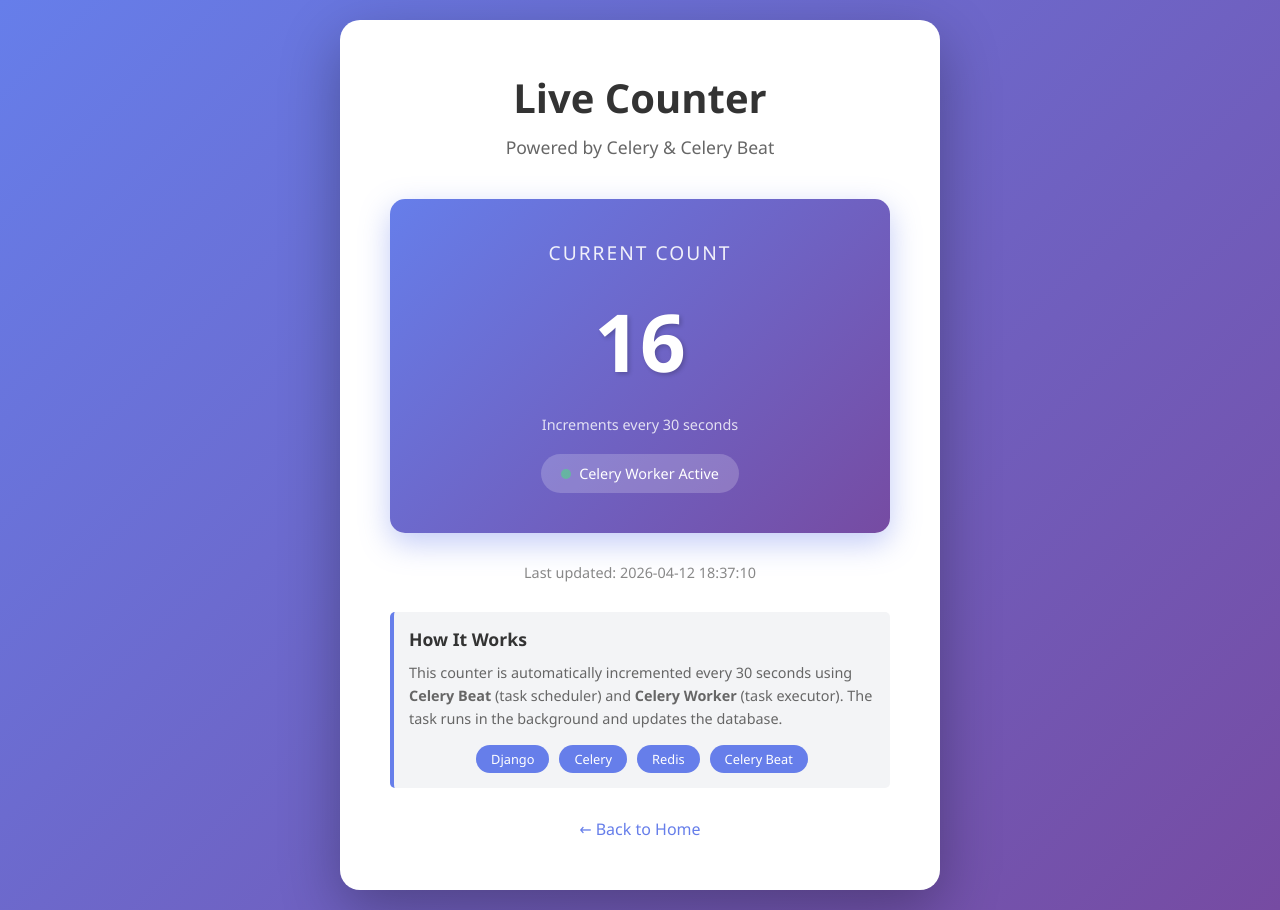
After one commit to antusaha970/cicd_test_django, a Django app: page /counter/ in a window 1280 px wide. The commit adds this page. Run offline with Django 5.2, Linux system fonts and the light colour scheme; data comes from the database, SQL or seed files in the repository; both versions use the stored data as it was after the commit; parts of the project's set-up code (start-up, migrations or seed data) failed here and were passed over.

Commit message:
Added celery to the project

```diff
--- a/api/models.py
+++ b/api/models.py
@@ -1,4 +1,15 @@
 from django.db import models
+
+
+class Counter(models.Model):
+    value = models.PositiveIntegerField(default=0)
+    last_updated = models.DateTimeField(auto_now=True)
+
+    def __str__(self):
+        return f"Counter: {self.value}"
+
+    class Meta:
+        verbose_name_plural = "Counters"
 
 
 class Category(models.Model):
--- a/api/views.py
+++ b/api/views.py
@@ -6,7 +6,7 @@ from rest_framework import viewsets, status
 from rest_framework.decorators import api_view
 from rest_framework.response import Response
 from django.shortcuts import render
-from .models import Category, Product, Order, OrderItem
+from .models import Category, Product, Order, OrderItem, Counter
 from .serializers import (
     CategorySerializer,
     ProductSerializer,
@@ -105,3 +105,18 @@ def home(request):
         'page_title': 'Django CI/CD'
     }
     return render(request, 'home.html', context)
+
+
+def counter_page(request):
+    """
+    View for the counter page that displays the current counter value.
+    The counter is incremented every 30 seconds by Celery Beat.
+    """
+    # Get or create the counter
+    counter, created = Counter.objects.get_or_create(id=1)
+
+    context = {
+        'counter': counter,
+        'page_title': 'Live Counter'
+    }
+    return render(request, 'counter.html', context)
--- a/config/__init__.py
+++ b/config/__init__.py
@@ -0,0 +1,3 @@
+from .celery import app as celery_app
+
+__all__ = ('celery_app',)
--- a/config/urls.py
+++ b/config/urls.py
@@ -21,5 +21,6 @@ from api import views
 urlpatterns = [
     path('admin/', admin.site.urls),
     path('', views.home, name='home'),
+    path('counter/', views.counter_page, name='counter_page'),
     path('api/', include('api.urls')),
 ]
--- a/requirements.txt
+++ b/requirements.txt
@@ -2,3 +2,5 @@ asgiref==3.11.1
 Django==6.0.3
 djangorestframework==3.17.1
 sqlparse==0.5.5
+celery==5.4.0
+redis==5.2.1
--- /dev/null
+++ b/templates/counter.html
@@ -0,0 +1,251 @@
+<!doctype html>
+<html lang="en">
+  <head>
+    <meta charset="UTF-8" />
+    <meta name="viewport" content="width=device-width, initial-scale=1.0" />
+    <title>{{ page_title }} - Django CICD</title>
+    <style>
+      * {
+        margin: 0;
+        padding: 0;
+        box-sizing: border-box;
+      }
+
+      body {
+        font-family: "Segoe UI", Tahoma, Geneva, Verdana, sans-serif;
+        background: linear-gradient(135deg, #667eea 0%, #764ba2 100%);
+        min-height: 100vh;
+        display: flex;
+        justify-content: center;
+        align-items: center;
+        padding: 20px;
+      }
+
+      .container {
+        background: white;
+        border-radius: 20px;
+        padding: 50px;
+        box-shadow: 0 20px 60px rgba(0, 0, 0, 0.3);
+        text-align: center;
+        max-width: 600px;
+        width: 100%;
+      }
+
+      h1 {
+        color: #333;
+        margin-bottom: 10px;
+        font-size: 2.5rem;
+      }
+
+      .subtitle {
+        color: #666;
+        margin-bottom: 40px;
+        font-size: 1.1rem;
+      }
+
+      .counter-card {
+        background: linear-gradient(135deg, #667eea 0%, #764ba2 100%);
+        border-radius: 15px;
+        padding: 40px;
+        margin: 30px 0;
+        color: white;
+        box-shadow: 0 10px 30px rgba(102, 126, 234, 0.4);
+      }
+
+      .counter-label {
+        font-size: 1.2rem;
+        margin-bottom: 15px;
+        opacity: 0.9;
+        text-transform: uppercase;
+        letter-spacing: 2px;
+      }
+
+      .counter-value {
+        font-size: 5rem;
+        font-weight: bold;
+        margin: 20px 0;
+        text-shadow: 2px 2px 4px rgba(0, 0, 0, 0.2);
+        transition: transform 0.3s ease;
+      }
+
+      .counter-value.updated {
+        transform: scale(1.1);
+      }
+
+      .counter-info {
+        font-size: 0.9rem;
+        opacity: 0.8;
+        margin-top: 15px;
+      }
+
+      .status-indicator {
+        display: inline-flex;
+        align-items: center;
+        gap: 8px;
+        background: rgba(255, 255, 255, 0.2);
+        padding: 10px 20px;
+        border-radius: 25px;
+        margin-top: 20px;
+        font-size: 0.9rem;
+      }
+
+      .status-dot {
+        width: 10px;
+        height: 10px;
+        background: #4ade80;
+        border-radius: 50%;
+        animation: pulse 2s infinite;
+      }
+
+      @keyframes pulse {
+        0%,
+        100% {
+          opacity: 1;
+        }
+        50% {
+          opacity: 0.5;
+        }
+      }
+
+      .back-link {
+        display: inline-block;
+        margin-top: 30px;
+        color: #667eea;
+        text-decoration: none;
+        font-weight: 500;
+        transition: color 0.3s ease;
+      }
+
+      .back-link:hover {
+        color: #764ba2;
+        text-decoration: underline;
+      }
+
+      .last-updated {
+        color: #888;
+        font-size: 0.9rem;
+        margin-top: 20px;
+      }
+
+      .info-box {
+        background: #f3f4f6;
+        border-left: 4px solid #667eea;
+        padding: 15px;
+        margin-top: 30px;
+        border-radius: 5px;
+        text-align: left;
+      }
+
+      .info-box h3 {
+        color: #333;
+        margin-bottom: 10px;
+        font-size: 1.1rem;
+      }
+
+      .info-box p {
+        color: #666;
+        font-size: 0.9rem;
+        line-height: 1.6;
+      }
+
+      .tech-stack {
+        display: flex;
+        justify-content: center;
+        gap: 10px;
+        margin-top: 15px;
+        flex-wrap: wrap;
+      }
+
+      .tech-badge {
+        background: #667eea;
+        color: white;
+        padding: 5px 15px;
+        border-radius: 15px;
+        font-size: 0.8rem;
+        font-weight: 500;
+      }
+    </style>
+  </head>
+  <body>
+    <div class="container">
+      <h1>{{ page_title }}</h1>
+      <p class="subtitle">Powered by Celery & Celery Beat</p>
+
+      <div class="counter-card">
+        <div class="counter-label">Current Count</div>
+        <div class="counter-value" id="counter-value">{{ counter.value }}</div>
+        <div class="counter-info">Increments every 30 seconds</div>
+
+        <div class="status-indicator">
+          <div class="status-dot"></div>
+          <span>Celery Worker Active</span>
+        </div>
+      </div>
+
+      <div class="last-updated">
+        Last updated: {{ counter.last_updated|date:"Y-m-d H:i:s" }}
+      </div>
+
+      <div class="info-box">
+        <h3>How It Works</h3>
+        <p>
+          This counter is automatically incremented every 30 seconds using
+          <strong>Celery Beat</strong> (task scheduler) and
+          <strong>Celery Worker</strong>
+          (task executor). The task runs in the background and updates the
+          database.
+        </p>
+        <div class="tech-stack">
+          <span class="tech-badge">Django</span>
+          <span class="tech-badge">Celery</span>
+          <span class="tech-badge">Redis</span>
+          <span class="tech-badge">Celery Beat</span>
+        </div>
+      </div>
+
+      <a href="{% url 'home' %}" class="back-link">← Back to Home</a>
+    </div>
+
+    <script>
+      // Auto-refresh the counter every 5 seconds to show updates
+      let currentValue = {{ counter.value }};
+
+      function updateCounter() {
+          fetch(window.location.href, {
+              headers: {
+                  'X-Requested-With': 'XMLHttpRequest'
+              }
+          })
+          .then(response => response.text())
+          .then(html => {
+              const parser = new DOMParser();
+              const doc = parser.parseFromString(html, 'text/html');
+              const newValue = doc.getElementById('counter-value').textContent;
+
+              if (parseInt(newValue) !== currentValue) {
+                  currentValue = parseInt(newValue);
+                  const counterElement = document.getElementById('counter-value');
+                  counterElement.textContent = newValue;
+
+                  // Add animation class
+                  counterElement.classList.add('updated');
+                  setTimeout(() => {
+                      counterElement.classList.remove('updated');
+                  }, 300);
+
+                  // Update last updated time
+                  const lastUpdatedElement = doc.querySelector('.last-updated');
+                  if (lastUpdatedElement) {
+                      document.querySelector('.last-updated').textContent =
+                          lastUpdatedElement.textContent;
+                  }
+              }
+          })
+          .catch(error => console.error('Error updating counter:', error));
+      }
+
+      // Check for updates every 5 seconds
+      setInterval(updateCounter, 5000);
+    </script>
+  </body>
+</html>
```
Also changed, not shown: CELERY_SETUP.md (added, +151 -0 lines), api/admin.py (+6 -1 lines), api/tasks.py (added, +18 -0 lines), config/celery.py (added, +21 -0 lines), config/settings.py (+16 -0 lines), templates/home.html (+23 -0 lines), api/migrations/0002_counter.py (added), db.sqlite3, 2 other files.
